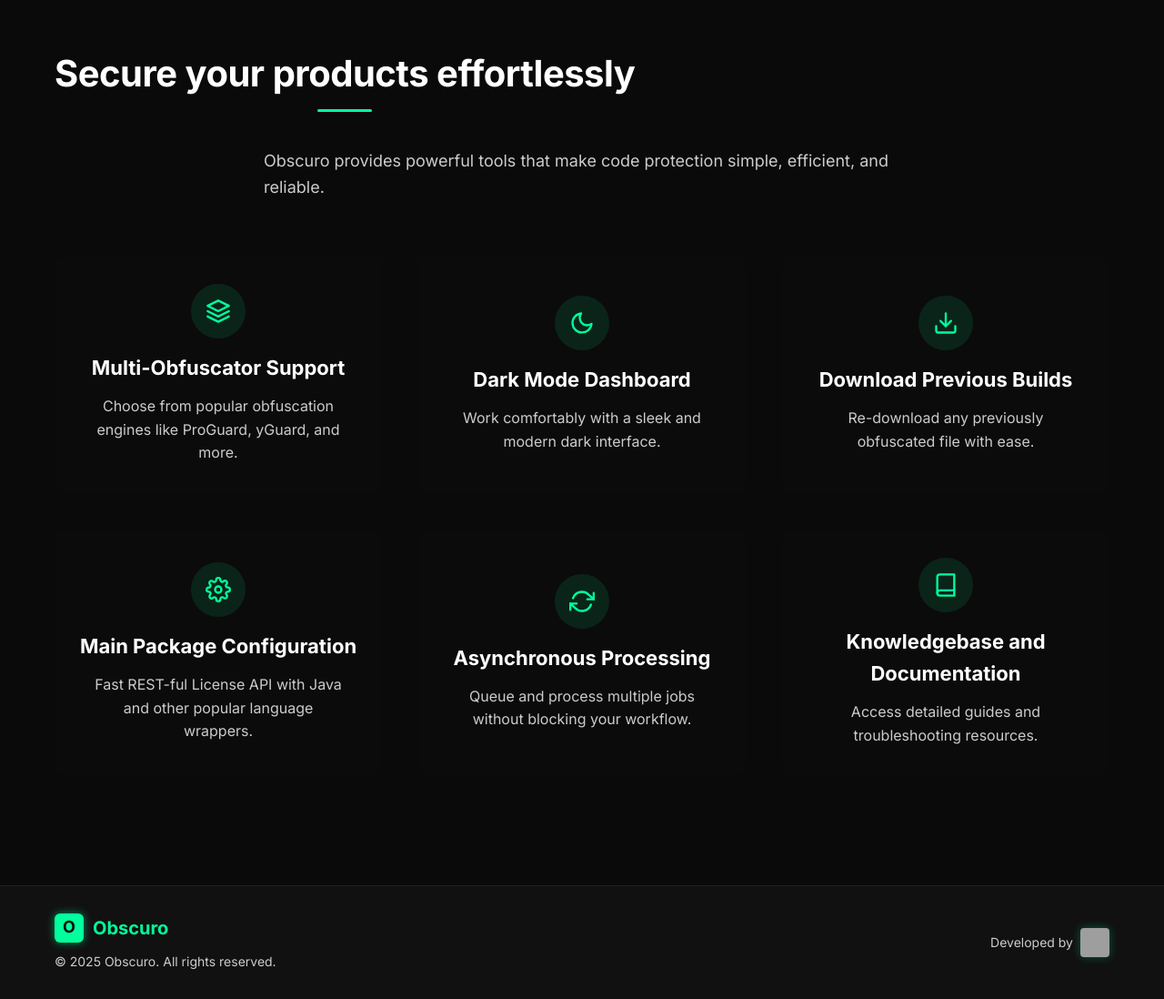
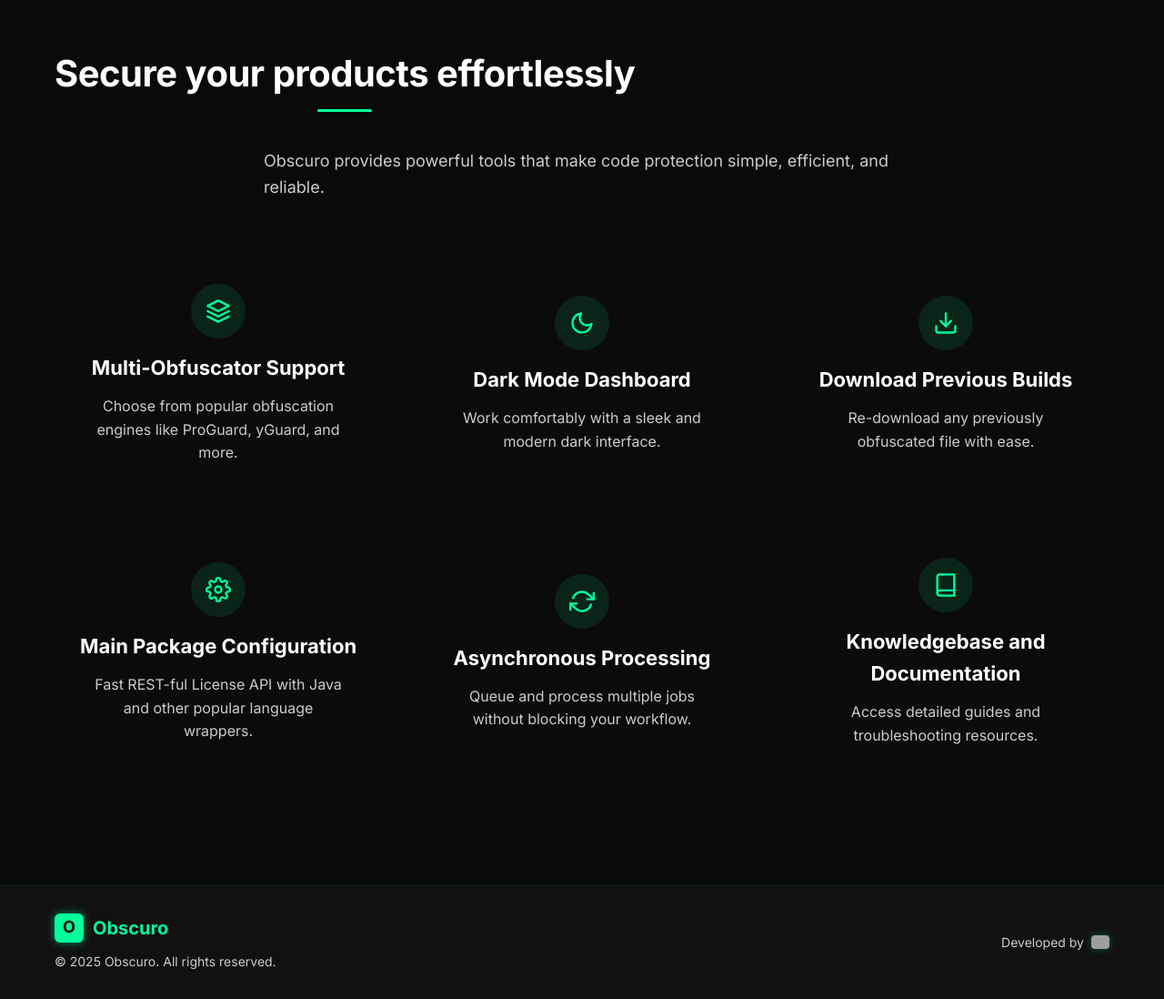
Before and after one commit to Tenrin-dev/obscuro, a plain HTML site: page index.html in a window 1280 px wide. Shown: the part 3348-4446 px from the top of the page at 91% size. Drawn offline with Linux system fonts and the light colour scheme; grey boxes are pictures that could not be loaded.

Commit message:
Update index.html

```diff
--- a/index.html
+++ b/index.html
@@ -770,8 +770,8 @@
         }
 
         .developer-logo {
-            width: 32px;
-            height: 32px;
+            width: relative;
+            height: 15px;
             border-radius: 4px;
             filter: drop-shadow(0 0 5px rgba(0, 255, 157, 0.3));
         }
```
